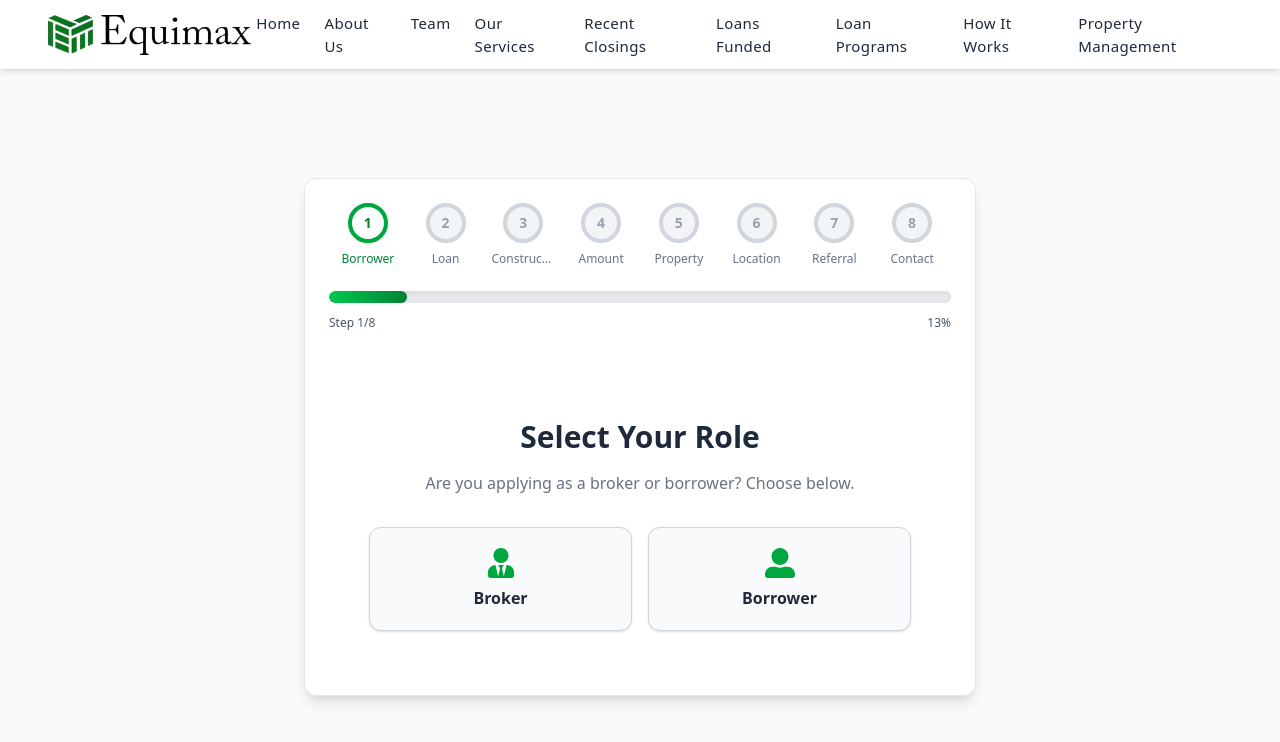
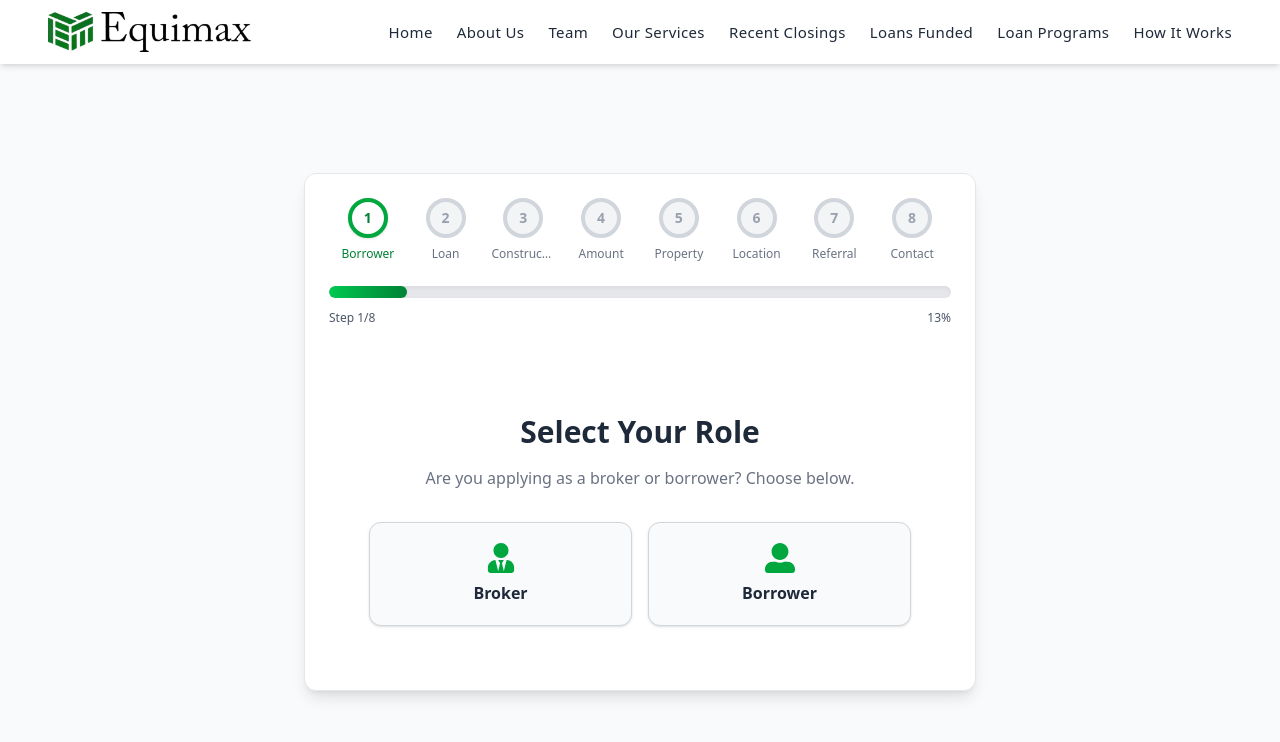
Before and after one commit to devfaizanarshad/equimax-frontend, a React (Vite) app: page / in a window 1280 px wide. Shown: the top 742 px of the page. Built offline with nearby package versions, Linux system fonts and the light colour scheme.

Commit message:
Menu Updated again

```diff
--- a/src/components/Header.jsx
+++ b/src/components/Header.jsx
@@ -16,8 +16,7 @@ export default function Header() {
     "Recent Closings",
     "Loans Funded",
     "Loan Programs",
-    "How It Works",
-    "Property Management"
+    "How It Works"
   ];
 
   return (
```
